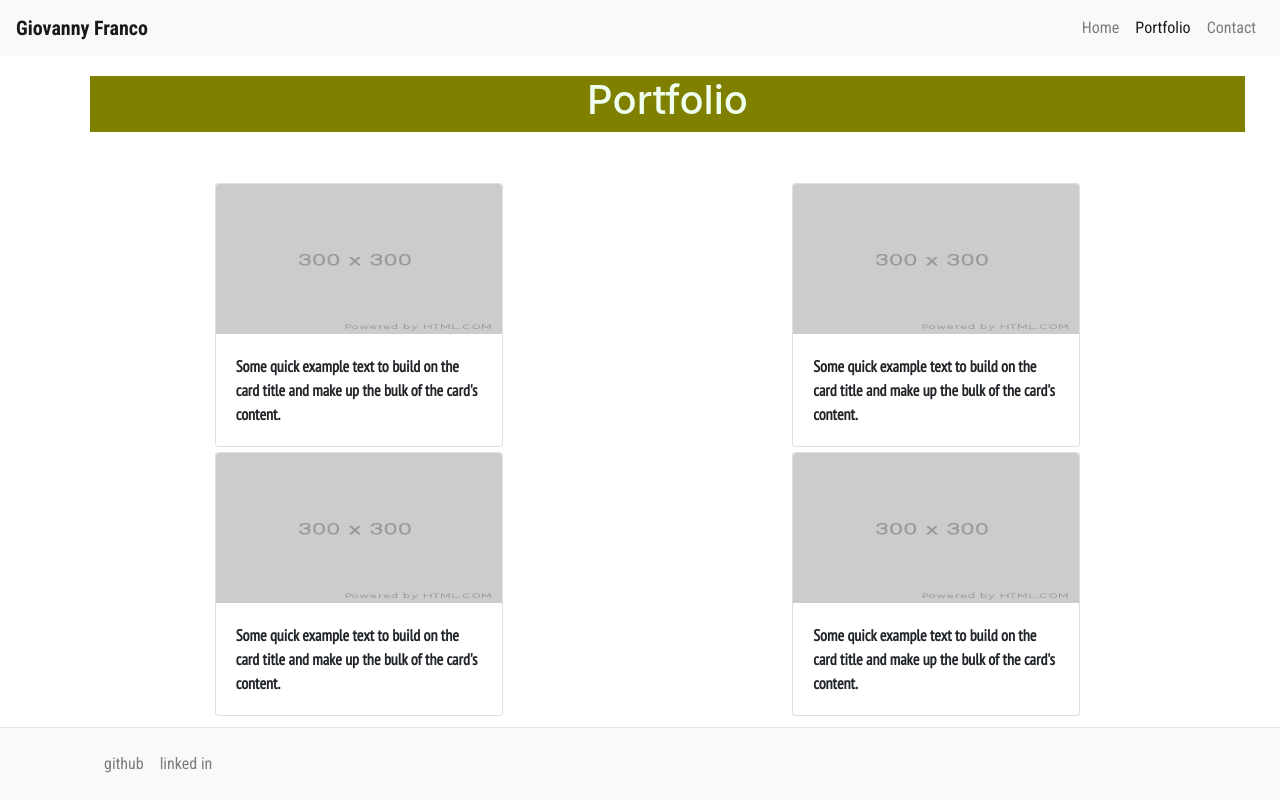
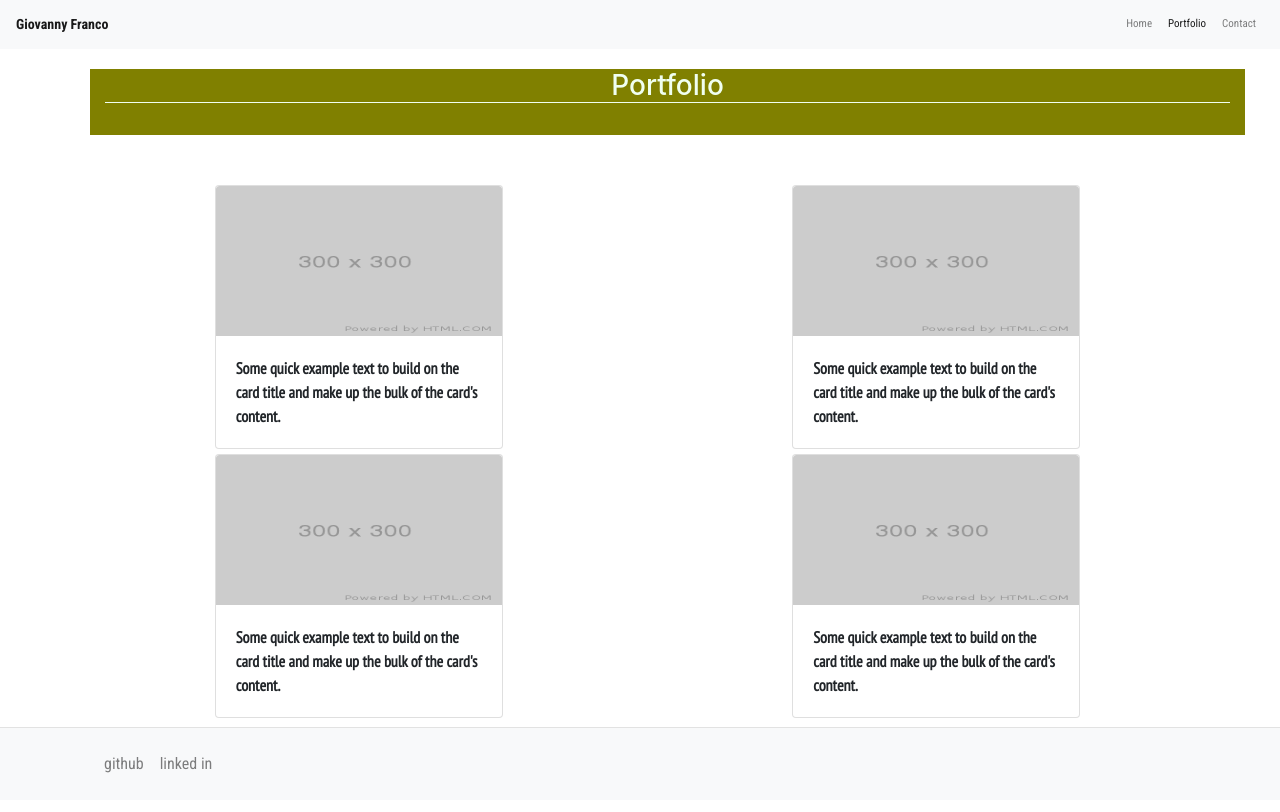
Before and after one commit to gfranco19/weekTwoHw, a plain HTML site: page portfolio.html in a window 1280 px wide. Drawn offline with nearby package versions, Linux system fonts and the light colour scheme.

Commit message:
finished portfolio page, updated media view and updated read me

```diff
--- a/css/style.css
+++ b/css/style.css
@@ -88,17 +88,24 @@ margin-right: 10px;
 }
 
 /*portfolio page*/
-
+.portnav{
+    font-size: 11px;
+}
+.portname{
+    font-weight: bolder;
+    font-size: 14px;
+}
 .port{
     text-align: center;
+
+}
+.portsize{
+    font-size: 28px;
     color: honeydew;
     border-bottom-style:solid ;
     border-width: .5px;
 
-
-
 }
-
 /*media page*/
 
 @media screen and (max-width: 768px) {
--- a/portfolio.html
+++ b/portfolio.html
@@ -14,8 +14,8 @@
     <link rel="stylesheet" type="text/css" href="css/style.css">
     <link href="https://fonts.googleapis.com/css2?family=PT+Sans+Narrow&family=Roboto+Condensed:wght@400;700&display=swap" rel="stylesheet">
 </head>
-<nav class="navbar navbar-expand-lg navbar-light bg-light">
-    <a class="navbar-brand name" >Giovanny Franco</a>
+<nav class="navbar navbar-expand-lg navbar-light bg-light portnav">
+    <a class="navbar-brand name portname" >Giovanny Franco</a>
     <button class="navbar-toggler" type="button" data-toggle="collapse" data-target="#navbarNav" aria-controls="navbarNav" aria-expanded="false" aria-label="Toggle navigation">
       <span class="navbar-toggler-icon"></span>
     </button>
@@ -36,7 +36,9 @@
 <body>
     <div class="container">
       <div class="row row-cols-1">
-        <div class="col top port"><h1>Portfolio</h1></div>
+        <div class="col top port"><h1 class="portsize">Portfolio</h1>
+        <br>
+        </div>
       </div>
 
       <!--portfolio cards//mx-auto to center-->
```
Also changed, not shown: 1 other file.
